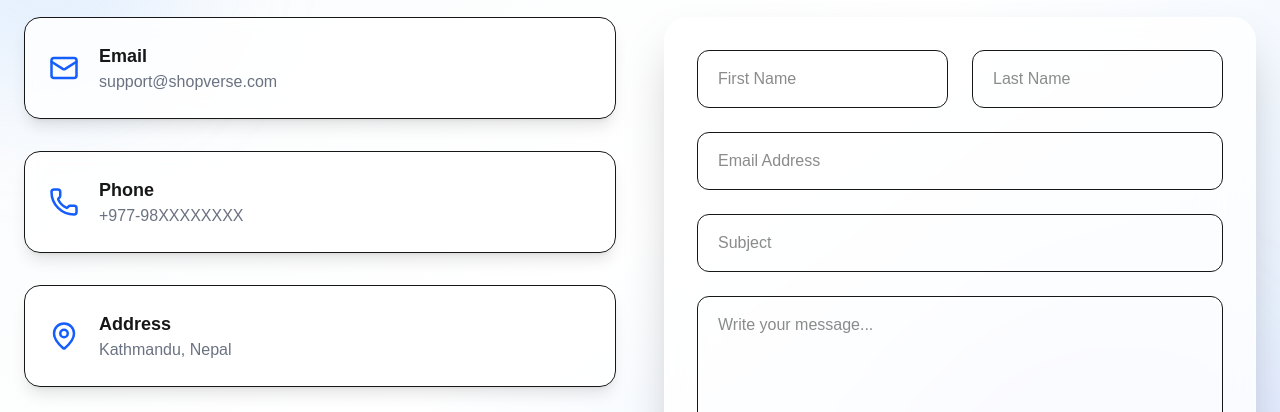
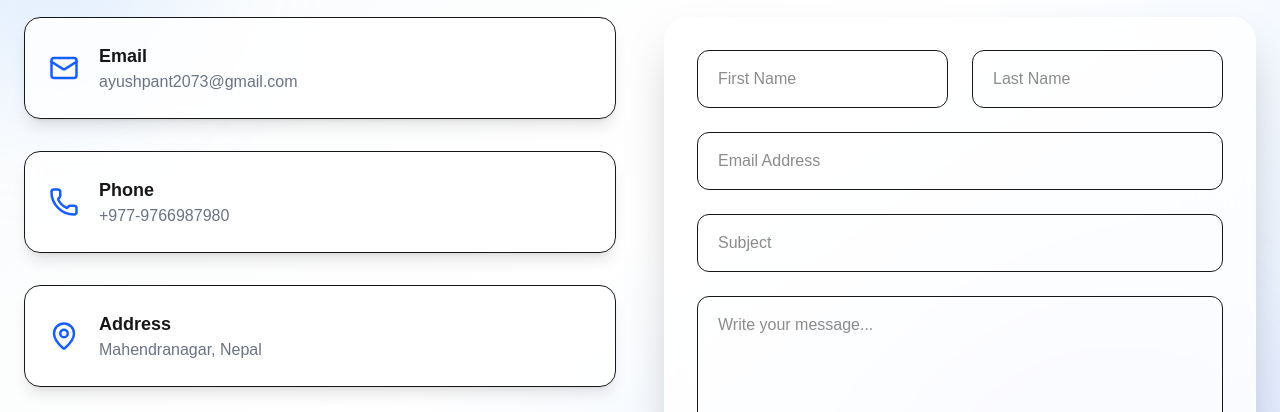
Before and after one commit to ayushpant-ui/ECommerce_WebApp, a Next.js app in the folder frontend/: page /contact in a window 1280 px wide. Shown: the part 296-708 px from the top of the page. Built offline with nearby package versions, Linux system fonts and the light colour scheme.

Commit message:
change in contact section

```diff
--- a/frontend/src/app/contact/page.tsx
+++ b/frontend/src/app/contact/page.tsx
@@ -11,6 +11,23 @@ import {
   MapPin,
   Send,
 } from "lucide-react";
+const icon =[{
+  icon_name: <FaFacebook size={22}/>,
+  href : '#'
+},
+{
+  icon_name: <FaInstagram size={22}/>,
+  href: '#'
+},
+{
+  icon_name: <FaGithub size={22}/>,
+  href: 'https://github.com/ayushpant-ui'
+},
+{
+  icon_name: <FaLinkedin size={22}/>,
+  href:'#'
+}
+]
 
 export default function ContactSection() {
   return (
@@ -64,7 +81,7 @@ export default function ContactSection() {
                 </h3>
 
                 <p className="text-gray-500">
-                  support@shopverse.com
+                  ayushpant2073@gmail.com
                 </p>
               </div>
 
@@ -80,7 +97,7 @@ export default function ContactSection() {
                 </h3>
 
                 <p className="text-gray-500">
-                  +977-98XXXXXXXX
+                  +977-9766987980
                 </p>
               </div>
 
@@ -96,7 +113,7 @@ export default function ContactSection() {
                 </h3>
 
                 <p className="text-gray-500">
-                  Kathmandu, Nepal
+                  Mahendranagar, Nepal
                 </p>
               </div>
 
@@ -106,7 +123,7 @@ export default function ContactSection() {
 
             <div className="flex gap-5 pt-4">
 
-              {[FaFacebook, FaInstagram, FaGithub, FaLinkedin].map((Icon, index) => (
+              {icon.map((value, index) => (
 
                 <motion.div
                   key={index}
@@ -114,7 +131,11 @@ export default function ContactSection() {
                   whileTap={{ scale: .9 }}
                   className="cursor-pointer rounded-full border bg-white p-4 shadow"
                 >
-                  <Icon size={22} />
+                  <a href={value.href}
+                  target="_blank">
+
+                  {value.icon_name}
+                  </a>
                 </motion.div>
 
               ))}
```
